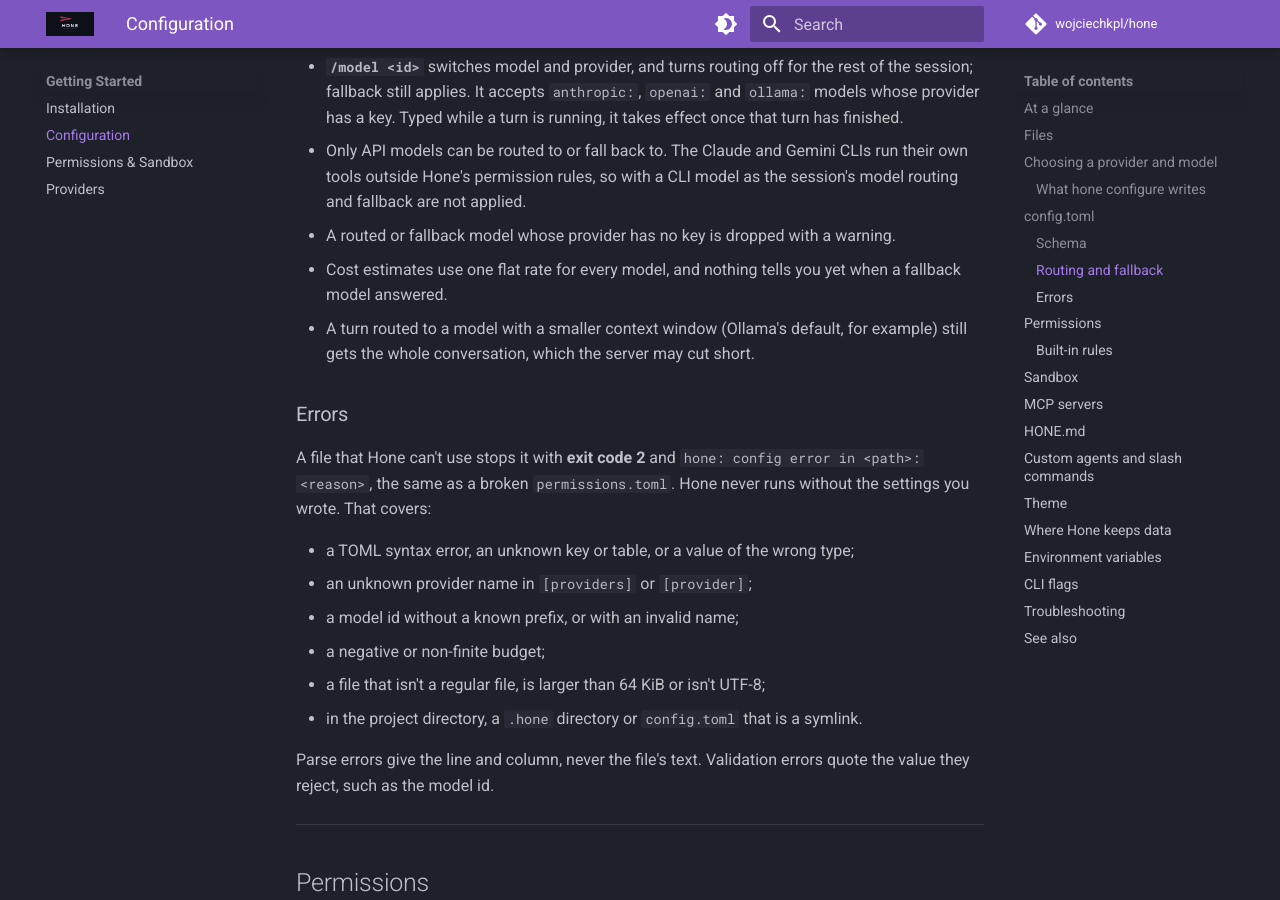
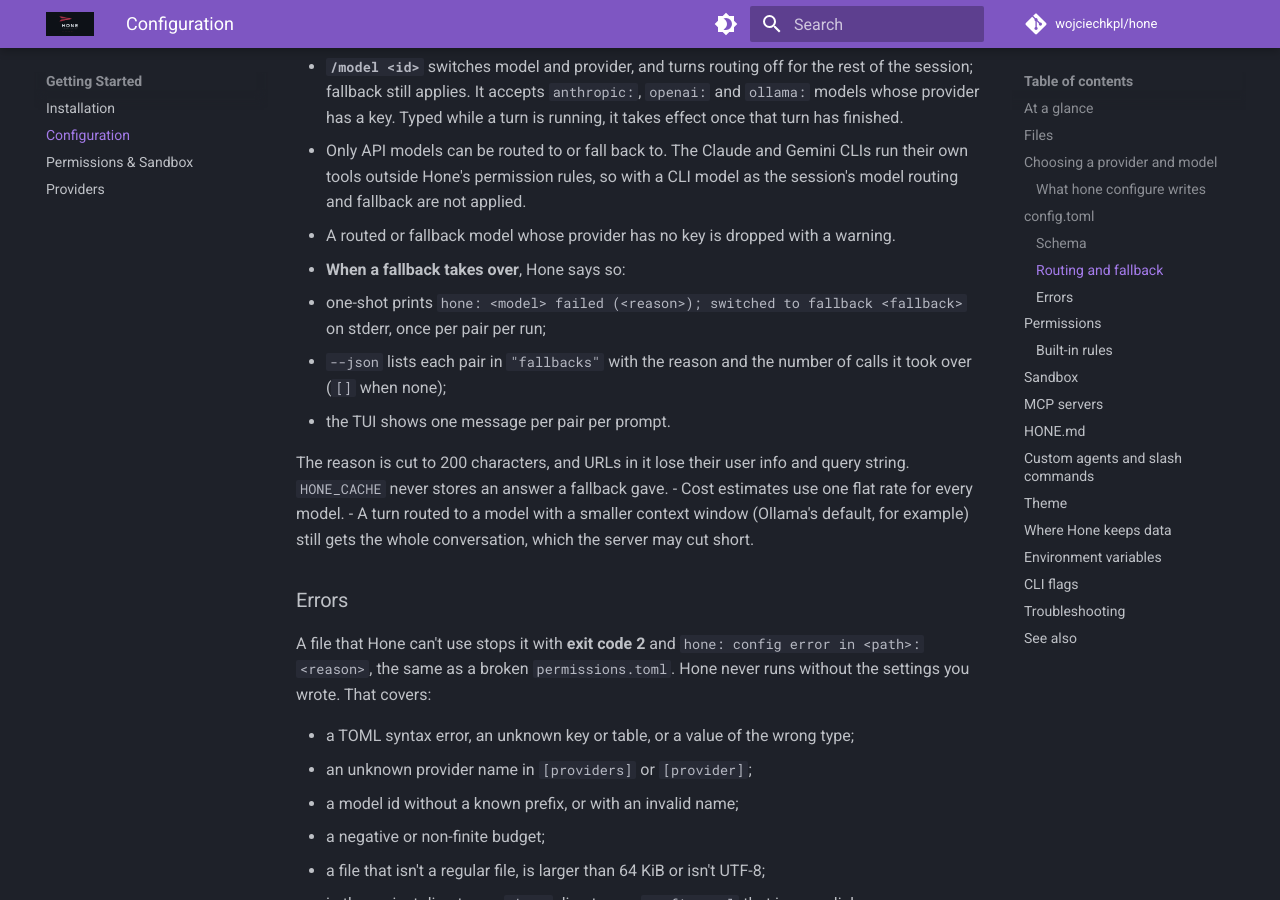
Before and after one commit to wojciechkpl/hone, an MkDocs documentation site: the page built from docs/configuration.md, in a window 1280 px wide and 900 px high, scrolled down 8502 px. Built offline with MkDocs 1.6.1 and Material for MkDocs 9.7.7, drawn with Linux system fonts in a browser that asks for light colours; comment, search, counter and statistics services are not loaded.

Commit message:
docs: fallback notice in configuration guide and CHANGELOG

```diff
--- a/docs/configuration.md
+++ b/docs/configuration.md
@@ -287,8 +287,16 @@ flowchart LR
   tools outside Hone's permission rules, so with a CLI model as the session's model routing
   and fallback are not applied.
 - A routed or fallback model whose provider has no key is dropped with a warning.
-- Cost estimates use one flat rate for every model, and nothing tells you yet when a
-  fallback model answered.
+- **When a fallback takes over**, Hone says so:
+  - one-shot prints `hone: <model> failed (<reason>); switched to fallback <fallback>`
+    on stderr, once per pair per run;
+  - `--json` lists each pair in `"fallbacks"` with the reason and the number of calls it
+    took over (`[]` when none);
+  - the TUI shows one message per pair per prompt.
+
+  The reason is cut to 200 characters, and URLs in it lose their user info and query
+  string. `HONE_CACHE` never stores an answer a fallback gave.
+- Cost estimates use one flat rate for every model.
 - A turn routed to a model with a smaller context window (Ollama's default, for example)
   still gets the whole conversation, which the server may cut short.
 
```
Also changed, not shown: CHANGELOG.md (+19 -1 lines).
